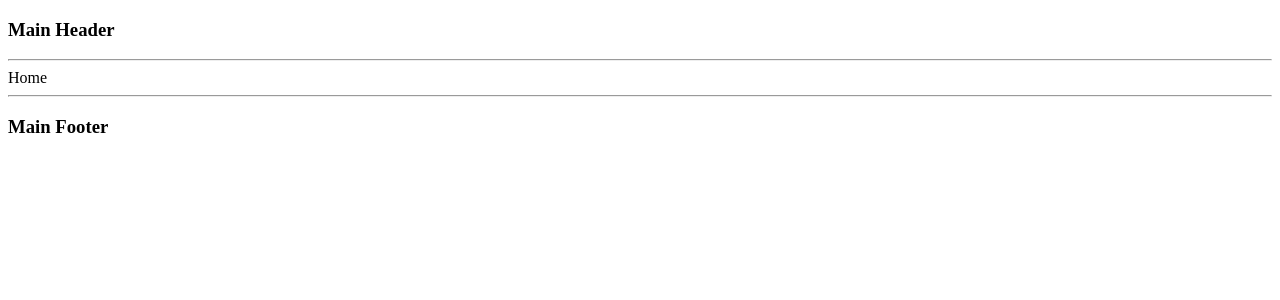
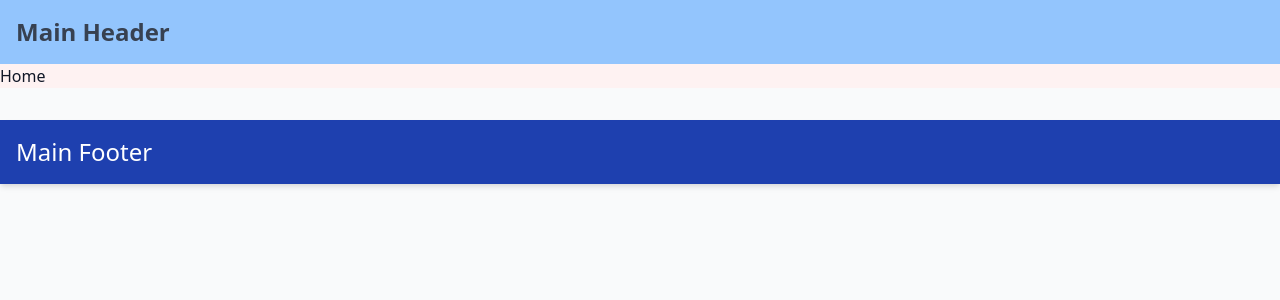
Before and after one commit to Zagaz/codevolution-next-js, a Next.js app: page / in a window 1280 px wide. Shown: the top 300 px of the page. Built offline with nearby package versions, Linux system fonts and the light colour scheme.

Commit message:
tailwind workimg

```diff
--- a/package.json
+++ b/package.json
@@ -15,7 +15,7 @@
   },
   "devDependencies": {
     "@eslint/eslintrc": "^3",
-    "@tailwindcss/postcss": "^4",
+    "@tailwindcss/postcss": "^4.1.5",
     "@types/node": "^20",
     "@types/react": "^19",
     "@types/react-dom": "^19",
--- /dev/null
+++ b/src/app/globals.css
@@ -0,0 +1 @@
+@import 'tailwindcss';
--- a/src/app/layout.tsx
+++ b/src/app/layout.tsx
@@ -1,3 +1,5 @@
+import './globals.css'
+
 export const metadata = {
   title: 'Next.js',
   description: 'Generated by Next.js',
@@ -12,19 +14,19 @@ export default function RootLayout({
     <html lang="en">
       <body className="font-sans bg-gray-50 text-gray-900">
 
-        <header className="bg-red-50 p-4 shadow-md">
+        <header className="bg-blue-300 p-4 shadow-md">
           <h3 className="text-2xl font-semibold text-gray-700">Main Header</h3>
         </header>
 
-        <hr className="my-4" />
+
 
         {/* That's where the magic happens */}
         {children}
 
-        <hr className="my-4" />
 
-        <footer className="bg-red-50 p-4 mt-8 shadow-md">
-          <h3 className="text-lg text-gray-700">Main Footer</h3>
+
+        <footer className="bg-blue-800  p-4 mt-8 shadow-md">
+          <h3 className="text-2xl   text-white ">Main Footer</h3>
         </footer>
 
       </body>
```
Also changed, not shown: src/app/pages/_app.tsx (added), src/app/pages/index.tsx (added), 1 other file (tests, documents, lock files or other folders).
